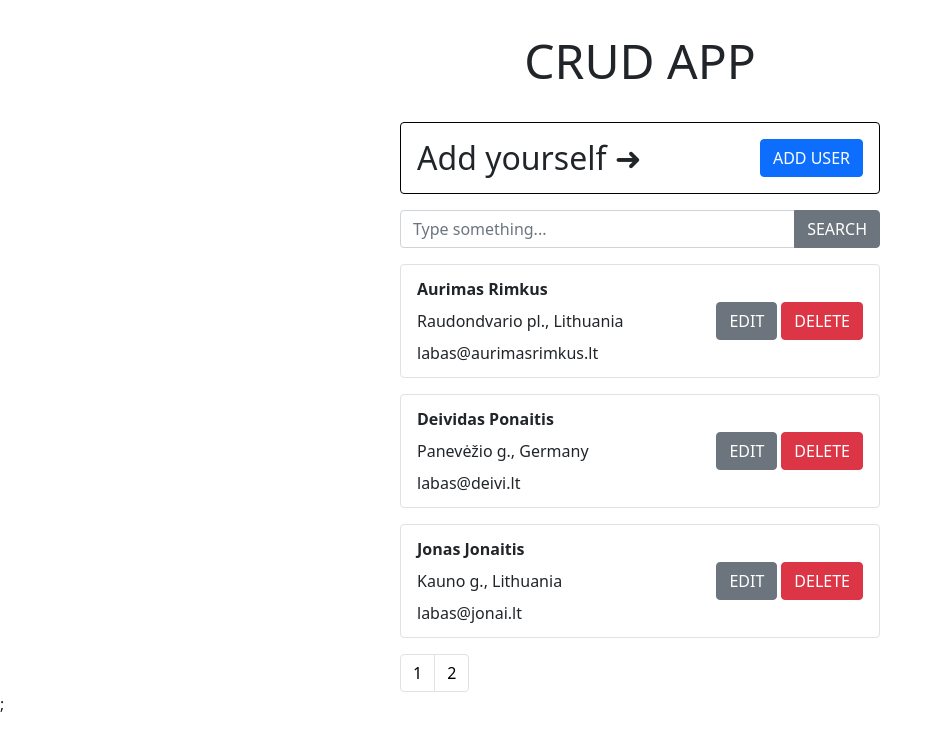
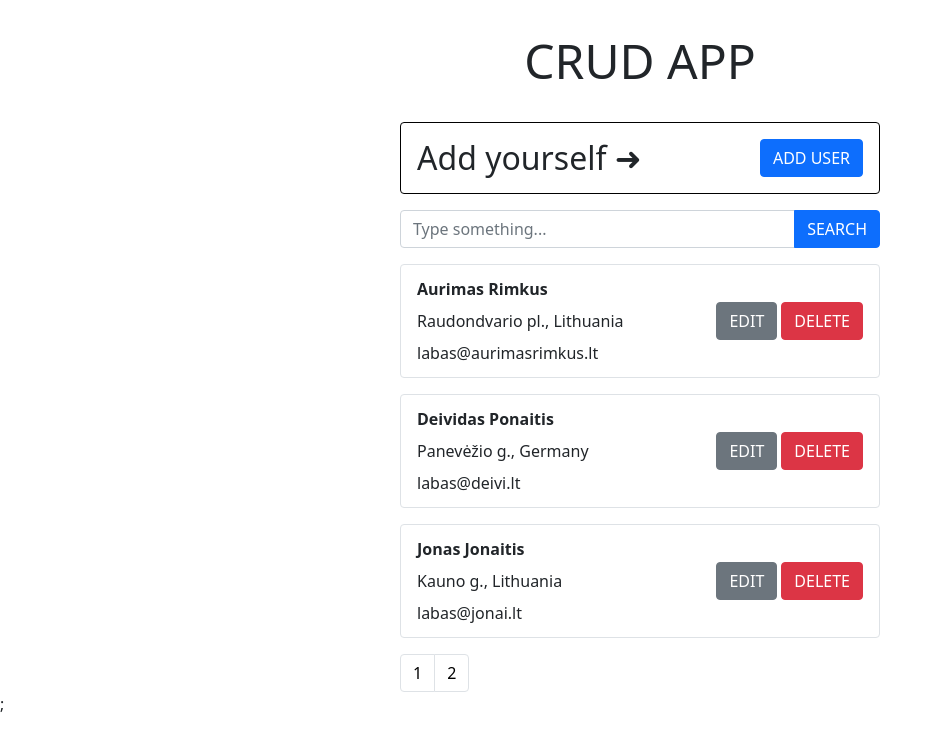
Before and after one commit to rimkusaurimas/crud-app, a React (Create React App) app: page / in a window 1280 px wide. Shown: the top 750 px of the page, without its empty margins (0-943 px from the left). Built offline with nearby package versions, Linux system fonts and the light colour scheme.

Commit message:
More styling and "No users to show" repositioning

```diff
--- a/src/components/AddUser/AddUser.jsx
+++ b/src/components/AddUser/AddUser.jsx
@@ -158,7 +158,7 @@ export const AddUser = () => {
       </Form>
       <div>
         <Link to={"/"}>
-          <Button className={styles.addUserCancelButton} variant="dark">
+          <Button className={styles.addUserCancelButton} variant="secondary">
             cancel
           </Button>
         </Link>
--- a/src/components/AddUser/add-user.module.scss
+++ b/src/components/AddUser/add-user.module.scss
@@ -44,6 +44,7 @@
 
   &Button,
   &CancelButton {
+    box-shadow: unset !important;
     text-transform: uppercase;
     width: 100%;
     margin-top: 1rem;
--- a/src/components/EditUser/EditUser.jsx
+++ b/src/components/EditUser/EditUser.jsx
@@ -173,7 +173,7 @@ export const EditUser = () => {
       </Form>
       <div>
         <Link to={"/"}>
-          <Button className={styles.editUserCancelButton} variant="dark">
+          <Button className={styles.editUserCancelButton} variant="secondary">
             cancel
           </Button>
         </Link>
--- a/src/components/MainPage/MainPage.jsx
+++ b/src/components/MainPage/MainPage.jsx
@@ -1,21 +1,24 @@
-import React from "react";
+import React, { useContext } from "react";
 import Button from "react-bootstrap/Button";
 import { Link } from "react-router-dom";
 import { UserList } from "../UserList/UserList";
 import styles from "./main-page.module.scss";
+import { UserContext } from "../../features/context/UserContext";
 
 export const MainPage = () => {
+  const [users] = useContext(UserContext);
   return (
     <div>
       <section className={styles.mainWidget}>
         <h2 className={styles.mainWidgetTitle}>Add yourself ➜</h2>
         <Link to={"/add-user"}>
-          <Button variant="primary text-uppercase">
-            add user
-          </Button>
+          <Button variant="primary text-uppercase">add user</Button>
         </Link>
       </section>
       <UserList />
+      {users.length === 0 && (
+        <p className="text-center mb-3">No users to show...</p>
+      )}
     </div>
   );
 };
--- a/src/components/Search/Search.jsx
+++ b/src/components/Search/Search.jsx
@@ -18,7 +18,7 @@ export const Search = () => {
   return (
     <>
       <Form noValidate validated={validated} onSubmit={handleSubmit}>
-        <Form.Group className={styles.search} controlId="formBasicEmail">
+        <Form.Group className="mt-3 d-flex" controlId="formBasicEmail">
           <Form.Control
             className={styles.searchInput}
             type="text"
@@ -27,7 +27,7 @@ export const Search = () => {
             aria-describedby="passwordHelpBlock"
             required
           />
-          <Button variant="secondary text-uppercase" type="submit" className={styles.searchButton}>
+          <Button variant="primary text-uppercase" type="submit" className={styles.searchButton}>
             search
           </Button>
         </Form.Group>
--- a/src/components/Search/search.module.scss
+++ b/src/components/Search/search.module.scss
@@ -1,22 +1,17 @@
 @import "../../styles/_base.scss";
 
-$hover-color: #e9ecef;
 $bootstrap-black: #212529;
 $border-color: #191c1f;
 $box-shadow: 0 0 0 0.25rem rgba(66, 70, 73, 0.5) !important;
 
 .search {
-  margin-top: 1rem;
-  max-height: 8rem;
-  display: flex;
-
   &Input {
     border-top-right-radius: 0 !important;
     border-bottom-right-radius: 0 !important;
     margin-right: -0.1rem;
 
     &:focus {
-      box-shadow: $box-shadow !important;
+      box-shadow: unset !important;
       border-color: $border-color !important;
     }
   }
@@ -24,5 +19,6 @@ $box-shadow: 0 0 0 0.25rem rgba(66, 70, 73, 0.5) !important;
   &Button {
     border-top-left-radius: 0 !important;
     border-bottom-left-radius: 0 !important;
+    box-shadow: unset !important;
   }
 }
--- a/src/components/UserList/UserList.jsx
+++ b/src/components/UserList/UserList.jsx
@@ -39,7 +39,6 @@ export const UserList = () => {
             remove={handleRemove}
           />
         ))}
-        {users.length === 0 && <p>No users to show..</p>}
       </ListGroup>
       <Pagination
         objPerPage={objPerPage}
```
